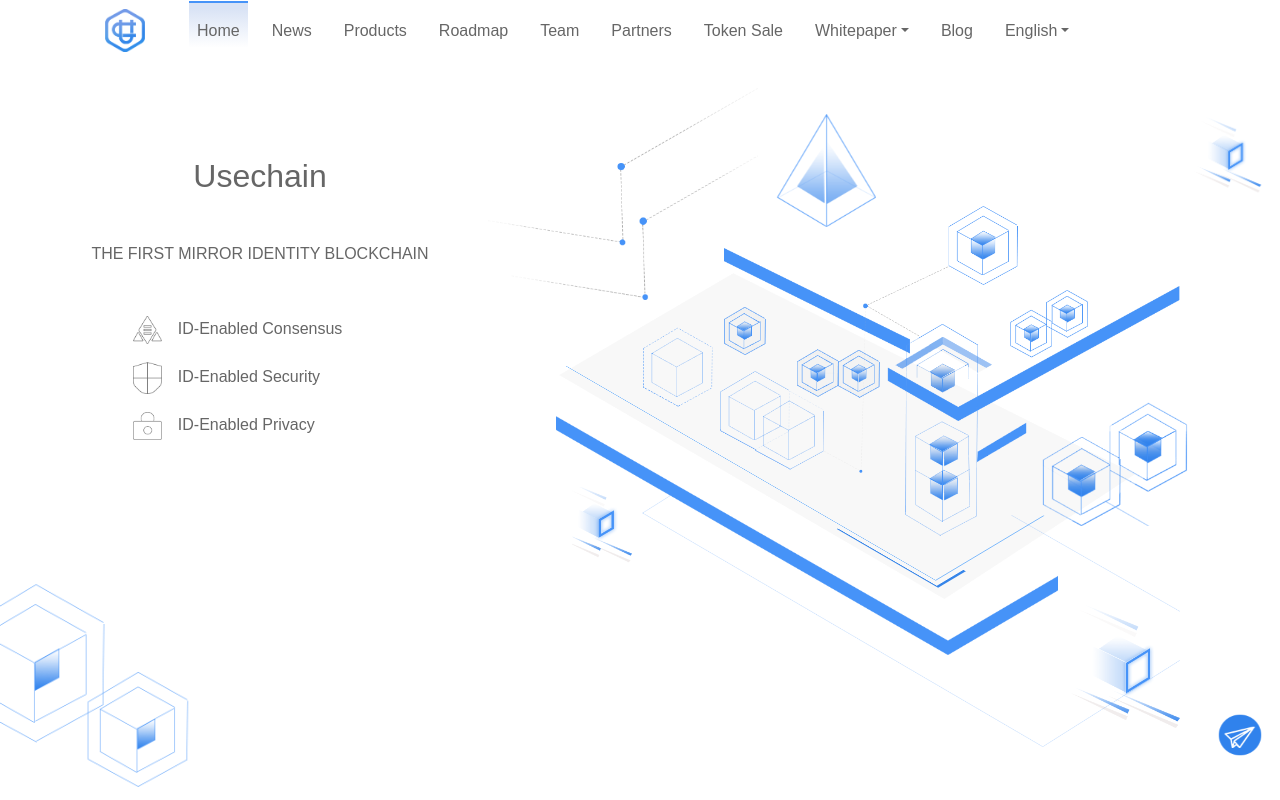
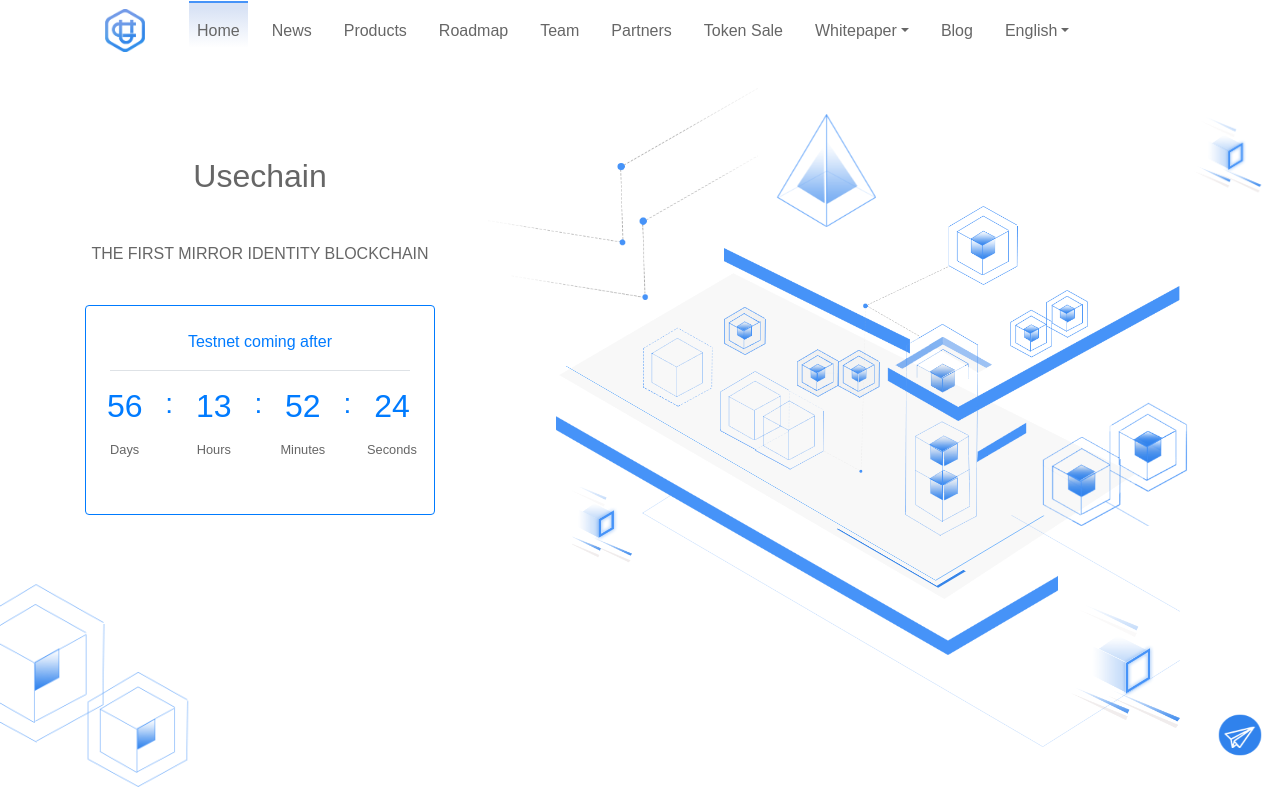
Before and after one commit to usechain/webfront, a Vue app: page / in a window 1280 px wide. Shown: the top 800 px of the page. Built offline with nearby package versions, Linux system fonts and the light colour scheme.

Commit message:
测试网倒计时

```diff
--- a/src/assets/js/lang.js
+++ b/src/assets/js/lang.js
@@ -16,7 +16,7 @@
         usechaintitle:'Usechain',
         usechain:'Usechain',
         description:'全球首个隐身镜像区块链生态',
-        starttime:'公募 已于 2018-08-08 成功募满，提前结束',
+        starttime:'测试网络即将上线',
         buyust:'已结束',
         timed:'天',
         timeh:'小时',
@@ -419,7 +419,7 @@
         usechaintitle:'USECHAIN',
         usechain:'Usechain',
         description:'THE FIRST MIRROR IDENTITY BLOCKCHAIN',
-        starttime:'Public sale ended on 8th August 2018 successfully.',
+        starttime:'Testnet coming after',
         buyust:'Ended',
         timed:'Days',
         timeh:'Hours',
--- a/src/components/Cuse.vue
+++ b/src/components/Cuse.vue
@@ -15,7 +15,7 @@
         <div class="pt-3" v-text='$t("cusePage.cuse")'></div>
         <div class="py-3 text_black text-primary text-small" style="font-style:italic" v-text='$t("cusePage.note")'></div>
         <div class="text_black text_bold" v-text='$t("cusePage.table")'></div>
-        <div class="px-5 py-2 mx-5">
+        <div class="px-5 py-2 mx-sm-5">
             <table class="table table-sm table-striped text-center text-small text-secondary">
                 <thead>
                     <tr>
--- a/src/components/Home.vue
+++ b/src/components/Home.vue
@@ -54,16 +54,16 @@
             <h2 class="text-secondary py-3 pt-md-5 wow bounceInDown" v-text='$t("message.usechain")'></h2>
             <p class="h4 p-4 px-md-0 text-secondary long_text wow slideInDown" v-html='$t("message.description")'></p>
             <!-- 三个优势 -->
-            <div :class='{"pl-3":(languageName === "en" ? false : true)}'>
+            <!-- <div :class='{"pl-3":(languageName === "en" ? false : true)}'>
               <div class="advantage wow slideInRight nowrap" :class="'advantage'+item"
                 v-for="item in 3" :key="item" :data-wow-delay="'.'+item+'s'">
                 <img class="ml-5 ml-md-3 ml-lg-5" :src='"../assets/images/advantage"+item+".png"'/>
                 <span v-html='$t("message.advantage"+item)'></span>
               </div>
-            </div>
+            </div> -->
               <!-- 倒计时板 -->
-              <!-- <div class="border border-primary rounded p-4 text-center">
-                <p class="text-primary text-small pb-3 mb-0" v-html='$t("message.starttime")'></p>
+              <div class="border border-primary rounded p-4 text-center">
+                <p class="text-primary pb-3 mb-0" v-html='$t("message.starttime")'></p>
                 <div class="pt-3 pb-4 border-top"  id="dateShow1">
                   <div class="row data-show-box text-primary">
                       <span class="date-tiem-span d h2 num">00</span>
@@ -84,8 +84,8 @@
                     <span class="num" v-html='$t("message.times")'></span>
                   </div>
                 </div>
-                <a href="https://www.leekico.com/#/projects/detail?id=109" target="_blank" class="btn btn-primary w-100 btn_buyust disabled" v-html='$t("message.buyust")'></a>
-              </div> -->
+                <!-- <a href="https://www.leekico.com/#/projects/detail?id=109" target="_blank" class="btn btn-primary w-100 btn_buyust disabled" v-html='$t("message.buyust")'></a> -->
+              </div>
 
           </div>
           <!-- 首屏动效 -->
@@ -509,18 +509,18 @@
 
   },
   mounted() {
-    // var unix=this.timestampToTime(1533729600);
-    // console.log('转化为',unix);
+    var unix=this.timestampToTime(1539021600);
+    console.log('转化为',unix);
 
-    // $.leftTime(unix,function(d){
-    //   if(d.status){
-    //     var $dateShow1=$("#dateShow1");
-    //     $dateShow1.find(".d").html(d.d);
-    //     $dateShow1.find(".h").html(d.h);
-    //     $dateShow1.find(".m").html(d.m);
-    //     $dateShow1.find(".s").html(d.s);
-    //   }
-    // });
+    $.leftTime(unix,function(d){
+      if(d.status){
+        var $dateShow1=$("#dateShow1");
+        $dateShow1.find(".d").html(d.d);
+        $dateShow1.find(".h").html(d.h);
+        $dateShow1.find(".m").html(d.m);
+        $dateShow1.find(".s").html(d.s);
+      }
+    });
 
     var videow=$('.container').width();
 
```
